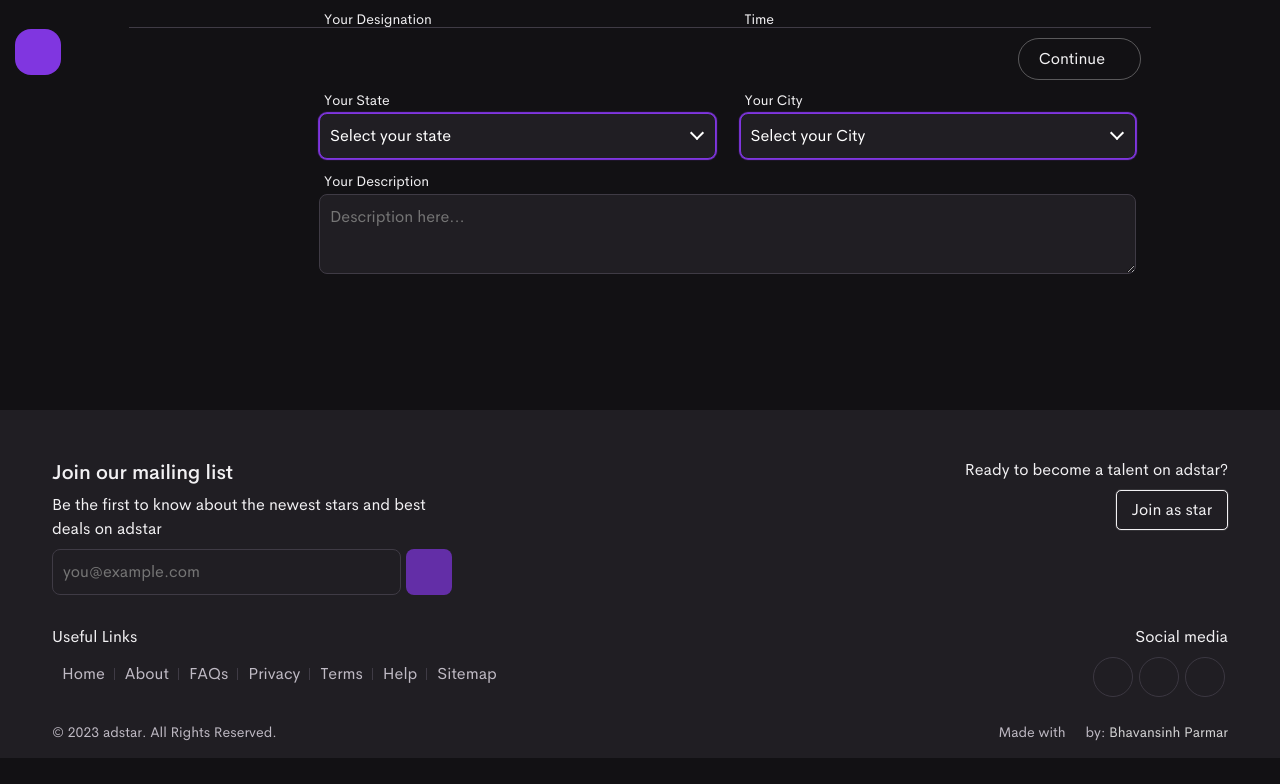
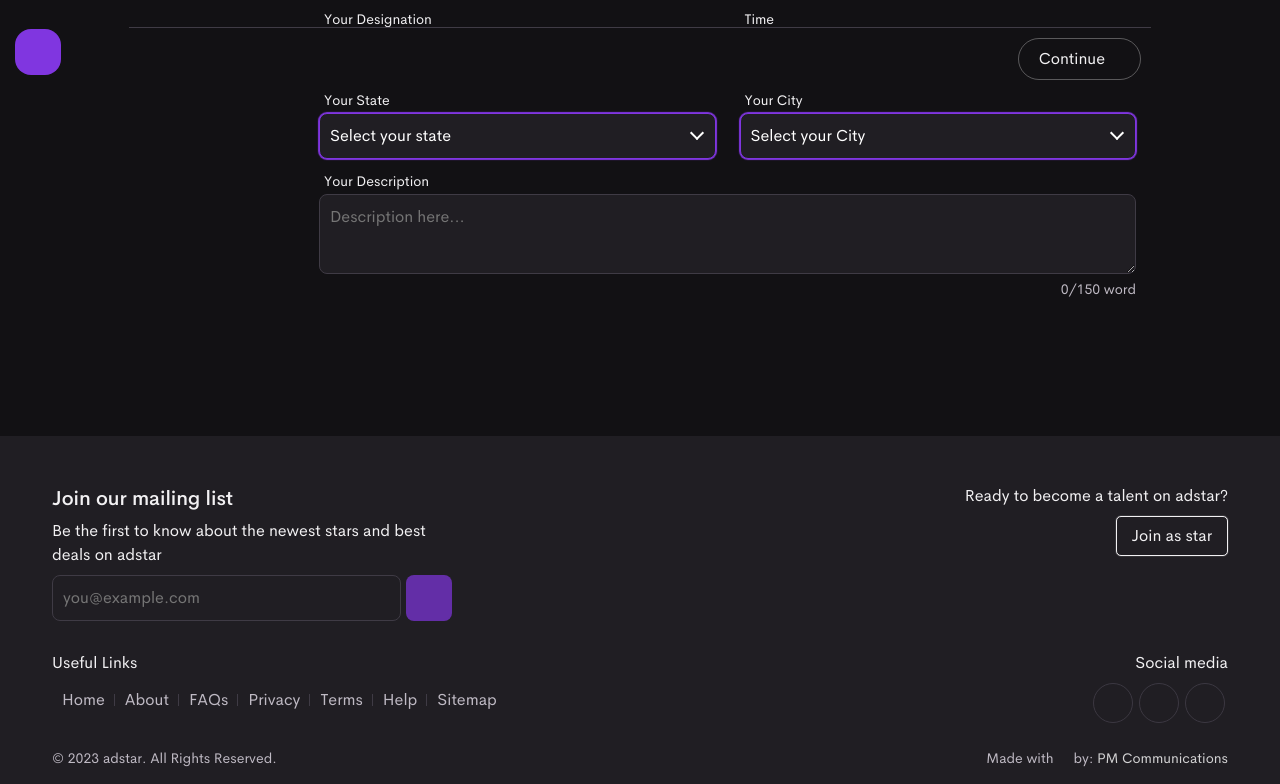
Before and after one commit to Bhavanisinh38/Adstar, a React (Create React App) app: page /starportfolio in a window 1280 px wide. Shown: the part 710-1494 px from the top of the page. Before the commit the page ends 1468 px from the top, so only its background shows below. Built offline with nearby package versions, Linux system fonts and the light colour scheme; a web font is replaced by a local one.

Commit message:
error solved

```diff
--- a/src/Components/Book.js
+++ b/src/Components/Book.js
@@ -297,6 +297,7 @@ function Book() {
                                                 <div className="signinup-group sg-150-textarea">
                                                     <label className="group__label">Your Description</label>
                                                     <textarea placeholder="Your Description here..."></textarea>
+                                                    <span className="twl-lable">0/150 word</span>
                                                 </div>
                                             </div>
                                         </div>
@@ -483,8 +484,9 @@ function Book() {
 
                                             <div className="col-12">
                                                 <div className="signinup-group sg-150-textarea">
-                                                    <label className="group__label">Your Description</label>
-                                                    <textarea placeholder="Your Description here..."></textarea>
+                                                    <label className="group__label">Your request</label>
+                                                    <textarea placeholder="Your request here..."></textarea>
+                                                    <span className="twl-lable">0/150 word</span>
                                                 </div>
                                             </div>
                                         </div>
--- a/src/Components/Home.js
+++ b/src/Components/Home.js
@@ -17,7 +17,7 @@ function Home() {
       <Listitem pagetitle="Favourite Star" />
       <Gifts/>
       <Videosection pagetitle="Recent Reels" />
-      <Categories pagetitle="Categories" />
+      <Categories extraClass="text-md-start text-sm-center" pagetitle="Categories" />
       <Listitem pagetitle="Your City Star" />
       <Videosection pagetitle="Top Business Reels" />
       <Recentreviews pagetitle="Recent reviews"/>
--- a/src/Components/Sections/Footer.js
+++ b/src/Components/Sections/Footer.js
@@ -67,8 +67,7 @@ function Footer(props) {
                         <i className="fa fa-heart-o" aria-hidden="true"></i>
                         <i className="fa fa-heart" aria-hidden="true"></i>
                     </span>
-                    by: <Link to="/">Bhavansinh Parmar</Link>
-                    {/* <a href="https://pmcommu.com/" target="_blank" rel="noreferrer">PM Communications</a> */}
+                    by: <a href="https://pmcommu.com/" target="_blank" rel="noreferrer">PM Communications</a>
                 </div>
             </div>
         </div>
--- a/src/Components/Sections/Listitem.js
+++ b/src/Components/Sections/Listitem.js
@@ -46,7 +46,7 @@ function Listitem(props) {
       <div className="container-lg cl-custom">
           <div className="section-heading">
             {props.pagetitle}
-            <div className={`section-heading-btn shb-sa-btn ${props.seeallbtn}`}>See all</div>
+            <Link to="/search" className={`section-heading-btn shb-sa-btn ${props.seeallbtn}`}>See all</Link>
           </div>
 
           <OwlCarousel className="mt-3" {...Listitemslider}>
--- a/src/Components/Sections/Subloader.js
+++ b/src/Components/Sections/Subloader.js
@@ -7,7 +7,7 @@ function Subloader() {
   useEffect(() => {
     const timeout = setTimeout(() => {
       setLoading(true);
-    }, 10);
+    }, 100);
 
     return () => clearTimeout(timeout);
   }, [location]);
--- a/src/Components/SingleItem/Celebrityvideo.js
+++ b/src/Components/SingleItem/Celebrityvideo.js
@@ -22,6 +22,12 @@ function Celebrityvideo({src}) {
     video.addEventListener('timeupdate', () => {
       setCurrentTime(video.currentTime);
     });
+
+    // Listen for the "canplaythrough" event to know when the video is ready to play.
+    video.addEventListener('canplaythrough', () => {
+
+    });
+
   }, []);
 
   const toggleMute = () => {
@@ -48,8 +54,13 @@ function Celebrityvideo({src}) {
 
   const handleMouseEnter = () => {
     setIsHovered(true);
-    videoRef.current.play();
-    setIsPlaying(true);
+    const video = videoRef.current;
+
+    // Check if the video is ready to play
+    if (video.readyState >= 3) {
+      video.play();
+      setIsPlaying(true);
+    }
   };
 
   const handleMouseLeave = () => {
--- a/src/Components/Starportfolio.js
+++ b/src/Components/Starportfolio.js
@@ -231,6 +231,7 @@ function Starportfolio() {
                                             <div className="signinup-group sgri">
                                                 <label className="group__label">Your Description</label>
                                                 <textarea placeholder="Description here..."></textarea>
+                                                <span className="twl-lable">0/150 word</span>
                                             </div>
                                         </div>
 
--- a/src/css/commonform.css
+++ b/src/css/commonform.css
@@ -567,6 +567,15 @@ input[type=number] {
     min-height: 150px;
 }
 
+.signinup-group .twl-lable{
+    display: block;
+    text-align: right;
+    font-size: 14px;
+    margin-top: 5px;
+    font-weight: 300;
+    color: #bfbac4;
+}
+
 .signinup-group .group__label {
     font-size: 14px;
     color: #f2f1f3;
```
Also changed, not shown: 1 other file (tests, documents, lock files or other folders).
